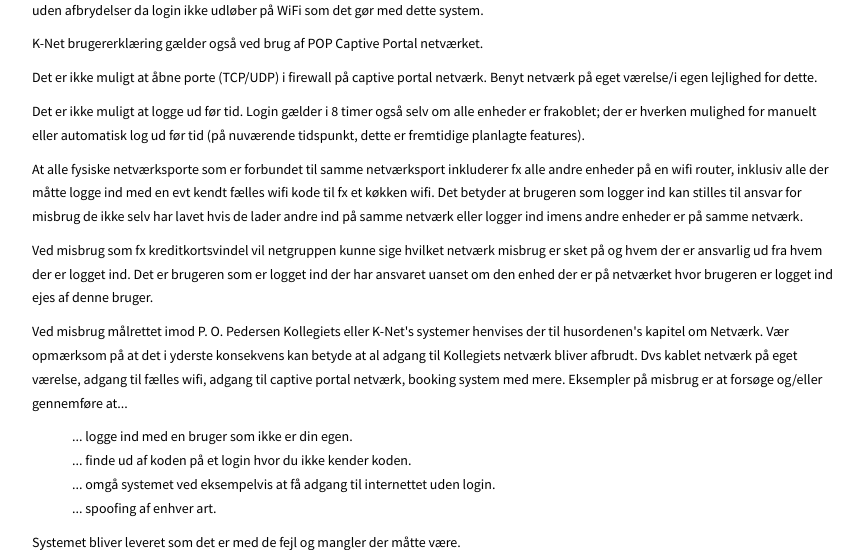
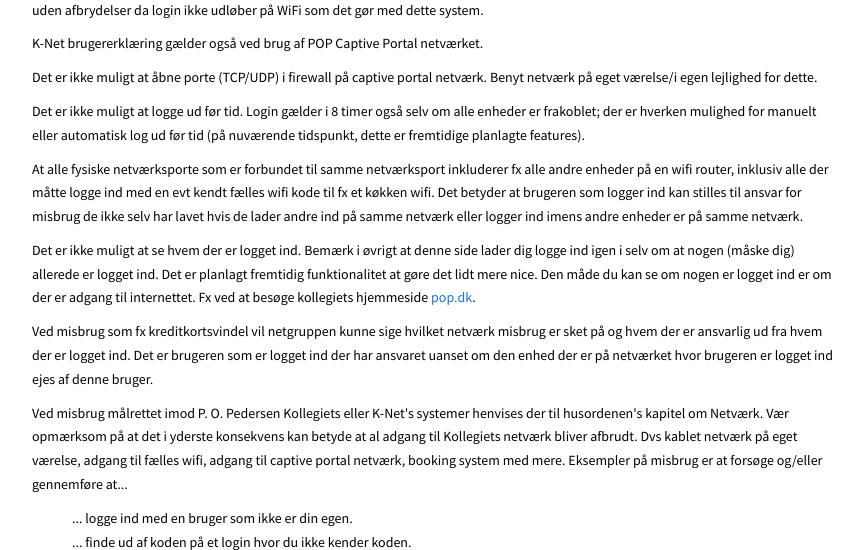
Before and after one commit to netgrp/pop-captive, a Django app: template templates/login.html in a window 1280 px wide. Shown: the part 1332-1882 px from the top of the page, without its empty margins (53-916 px from the left). Run offline with Django 3.2, Linux system fonts and the light colour scheme; the template is opened without the code that fills it, so the values that code supplies are empty; some libraries are stand-ins or nearby versions.

Commit message:
Added info
Signed-off-by: Emil Kristensen <eKristensen@users.noreply.github.com>

```diff
--- a/templates/login.html
+++ b/templates/login.html
@@ -65,6 +65,8 @@
 
 <p>At alle fysiske netværksporte som er forbundet til samme netværksport inkluderer fx alle andre enheder på en wifi router, inklusiv alle der måtte logge ind med en evt kendt fælles wifi kode til fx et køkken wifi. Det betyder at brugeren som logger ind kan stilles til ansvar for misbrug de ikke selv har lavet hvis de lader andre ind på samme netværk eller logger ind imens andre enheder er på samme netværk.</p>
 
+<p>Det er ikke muligt at se hvem der er logget ind. Bemærk i øvrigt at denne side lader dig logge ind igen i selv om at nogen (måske dig) allerede er logget ind. Det er planlagt fremtidig funktionalitet at gøre det lidt mere nice. Den måde du kan se om nogen er logget ind er om der er adgang til internettet. Fx ved at besøge kollegiets hjemmeside <a href="http://pop.dk/" target="_blank">pop.dk</a>.</p>
+
 <p>Ved misbrug som fx kreditkortsvindel vil netgruppen kunne sige hvilket netværk misbrug er sket på og hvem der er ansvarlig ud fra hvem der er logget ind. Det er brugeren som er logget ind der har ansvaret uanset om den enhed der er på netværket hvor brugeren er logget ind ejes af denne bruger.</p>
 
 <p>Ved misbrug målrettet imod P. O. Pedersen Kollegiets eller K-Net's systemer henvises der til husordenen's kapitel om Netværk. Vær opmærksom på at det i yderste konsekvens kan betyde at al adgang til Kollegiets netværk bliver afbrudt. Dvs kablet netværk på eget værelse, adgang til fælles wifi, adgang til captive portal netværk, booking system med mere. Eksempler på misbrug er at forsøge og/eller gennemføre at...</p>
```
